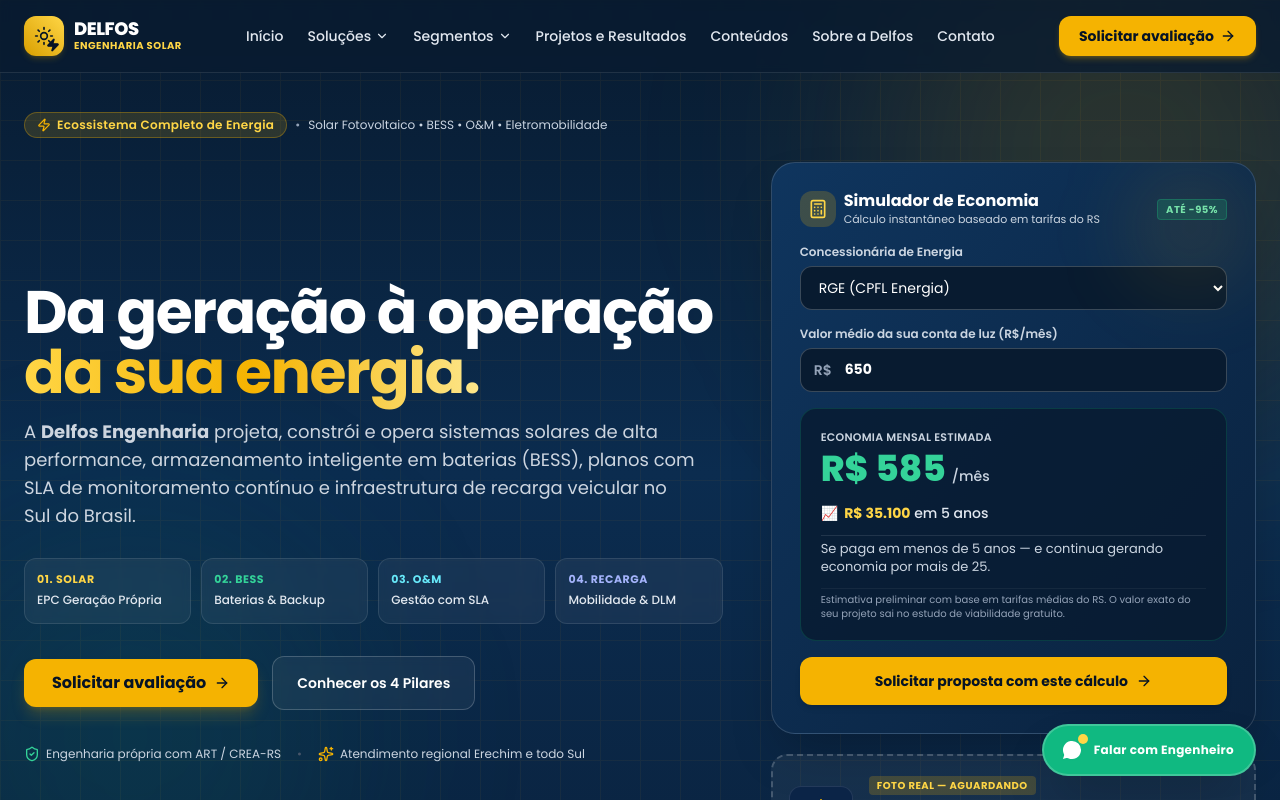
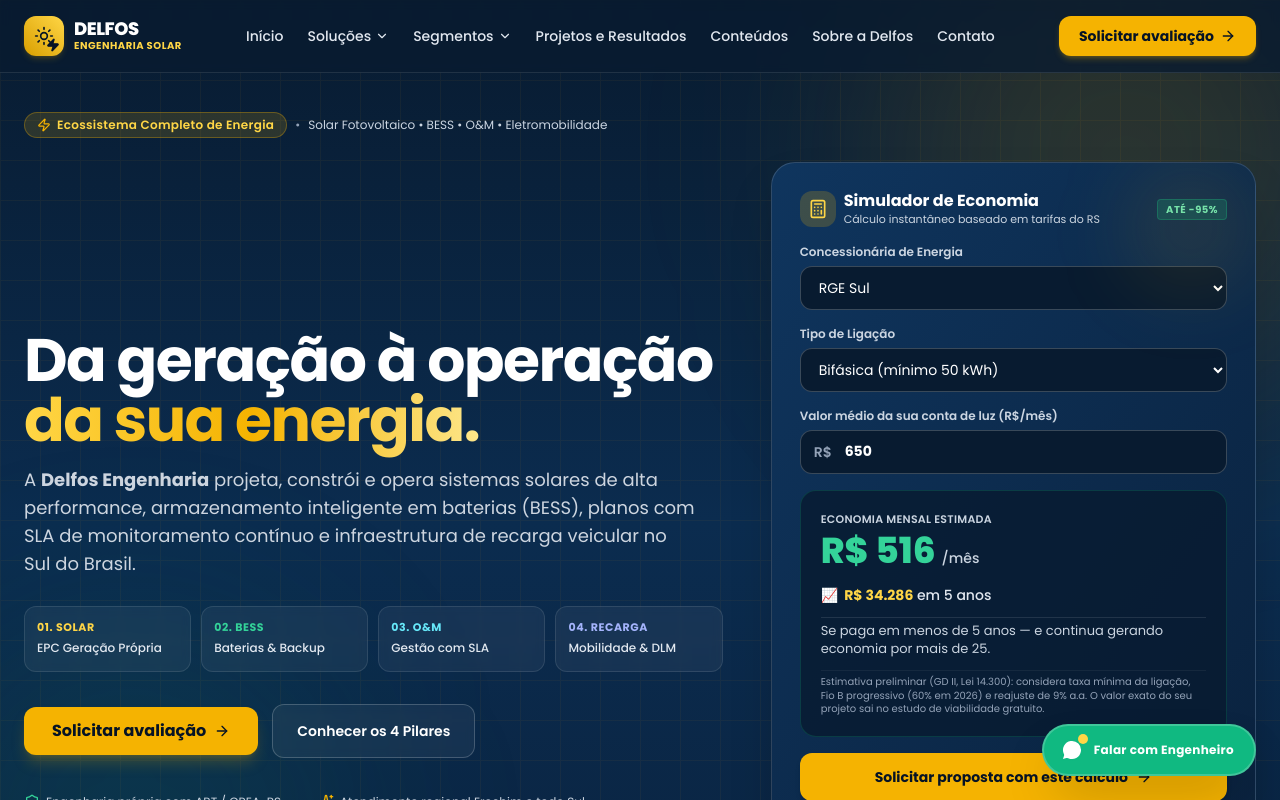
Before and after one commit to joaovictorbfuchs-cell/landing-page-delfos, a React (Vite) app: page / in a window 1280 px wide. Shown: the top 800 px of the page. Built offline with nearby package versions, Linux system fonts and the light colour scheme; what pocketbase would draw is missing.

Commit message:
feat: atualizar calculadora do hero com modelo GD II corrigido da Lei 14.300

```diff
--- a/src/components/Hero.tsx
+++ b/src/components/Hero.tsx
@@ -8,22 +8,96 @@
     origem?: string
     valorConta?: number
     concessionaria?: string
+    tipoLigacao?: string
   }) => void
 }
 
-const CONCESSIONARIAS_RS = [
-  { id: 'rge', nome: 'RGE (CPFL Energia)', tarifaMediaKwh: 0.96 },
-  { id: 'ceee', nome: 'CEEE Equatorial', tarifaMediaKwh: 0.94 },
+/**
+ * Parâmetros tarifários B1 residencial (2026) e Fio B cheio (R$/kWh)
+ * Fontes de referência: Homologações tarifárias ANEEL / Cooperativas RS e SC
+ */
+interface ConcessionariaParam {
+  id: string
+  nome: string
+  tarifa: number // Tarifa cheia B1 (TE + TUSD) em R$/kWh
+  fioB: number // Componente Fio B em R$/kWh
+  fonte: string // Referência / vigência para documentação
+}
+
+const CONCESSIONARIAS: ConcessionariaParam[] = [
+  // RGE B1 residencial: tarifa R$ 0,945/kWh | Fio B R$ 0,30/kWh — jun/2026 ANEEL
   {
-    id: 'cooperativas',
-    nome: 'Cooperativas Regionais (Creral, Ceriluz, etc.)',
-    tarifaMediaKwh: 0.89,
+    id: 'rge',
+    nome: 'RGE Sul',
+    tarifa: 0.945,
+    fioB: 0.3,
+    fonte: 'RGE B1 0,945 / Fio B 0,30 — jun/2026 ANEEL',
   },
-  { id: 'outra', nome: 'Outra concessionária / RS', tarifaMediaKwh: 0.93 },
+  // CEEE Equatorial B1: tarifa R$ 0,822/kWh | Fio B R$ 0,26/kWh — nov/2025-2026 ANEEL
+  {
+    id: 'ceee',
+    nome: 'CEEE Equatorial',
+    tarifa: 0.822,
+    fioB: 0.26,
+    fonte: 'CEEE B1 0,822 / Fio B 0,26 — ANEEL 2026',
+  },
+  // Celesc B1: tarifa R$ 0,950/kWh | Fio B R$ 0,29/kWh — ago/2026 ANEEL
+  {
+    id: 'celesc',
+    nome: 'Celesc',
+    tarifa: 0.95,
+    fioB: 0.29,
+    fonte: 'Celesc B1 0,950 / Fio B 0,29 — ANEEL 2026',
+  },
+  // Copel B1: tarifa R$ 0,768/kWh | Fio B R$ 0,23/kWh — jun/2026 ANEEL
+  {
+    id: 'copel',
+    nome: 'Copel',
+    tarifa: 0.768,
+    fioB: 0.23,
+    fonte: 'Copel B1 0,768 / Fio B 0,23 — ANEEL 2026',
+  },
+  // Cooperativas RS/SC (média Cermissões / Certel): tarifa R$ 0,60/kWh | Fio B R$ 0,18/kWh
+  {
+    id: 'cooperativa',
+    nome: 'Cooperativa (RS/SC)',
+    tarifa: 0.6,
+    fioB: 0.18,
+    fonte: 'Cooperativas RS/SC (média Cermissões/Certel) tarifa 0,60 / Fio B 0,18',
+  },
+  // Outra no RS: tarifa R$ 0,90/kWh | Fio B R$ 0,28/kWh
+  {
+    id: 'outra',
+    nome: 'Outra no RS',
+    tarifa: 0.9,
+    fioB: 0.28,
+    fonte: 'Outra no RS tarifa 0,90 / Fio B 0,28 — média ponderada RS',
+  },
 ]
+
+interface TipoLigacaoParam {
+  id: string
+  nome: string
+  minimoKwh: number
+}
+
+const TIPOS_LIGACAO: TipoLigacaoParam[] = [
+  { id: 'monofasica', nome: 'Monofásica (mínimo 30 kWh)', minimoKwh: 30 },
+  { id: 'bifasica', nome: 'Bifásica (mínimo 50 kWh)', minimoKwh: 50 },
+  { id: 'trifasica', nome: 'Trifásica (mínimo 100 kWh)', minimoKwh: 100 },
+]
+
+// Percentual de cobrança do Fio B por ano (Lei 14.300/2021, art. 27 — GD II progressivo a partir de 2026)
+function getPctFioB(ano: number): number {
+  if (ano <= 2026) return 0.6
+  if (ano === 2027) return 0.75
+  if (ano === 2028) return 0.9
+  return 1.0
+}
 
 export default function Hero({ onSolicitarAvaliacao }: HeroProps) {
   const [concessionariaId, setConcessionariaId] = useState('rge')
+  const [tipoLigacaoId, setTipoLigacaoId] = useState('bifasica')
   const [valorContaInput, setValorContaInput] = useState('650')
 
   // Parse numeric bill
@@ -33,32 +107,67 @@
     return isNaN(parsed) || parsed <= 0 ? 0 : parsed
   }, [valorContaInput])
 
-  // Simple client-side simulation (tarifa típica RS, ~90-95% redução menos custo de disponibilidade/taxa mínima)
+  // Modelo GD II corrigido (Lei 14.300/2021 + ANEEL REN 1000/2021)
   const estimativa = useMemo(() => {
     if (valorConta <= 0) return null
-    const conc = CONCESSIONARIAS_RS.find((c) => c.id === concessionariaId) || CONCESSIONARIAS_RS[0]
-    // Consumo aprox em kWh
-    const consumoKwh = Math.round(valorConta / conc.tarifaMediaKwh)
-    // Custo de disponibilidade mínimo residual (ex: trifásico ~R$ 60-80 ou bifásico ~R$ 50)
-    const taxaResidual = Math.min(65, valorConta * 0.1)
-    const economiaMensal = Math.max(0, Math.round(valorConta - taxaResidual))
-    const economiaAnual = Math.round(economiaMensal * 12)
-    const economia5Anos = Math.round(economiaAnual * 5)
+
+    const conc = CONCESSIONARIAS.find((c) => c.id === concessionariaId) || CONCESSIONARIAS[0]
+    const ligacao = TIPOS_LIGACAO.find((l) => l.id === tipoLigacaoId) || TIPOS_LIGACAO[1]
+    const anoBase = new Date().getFullYear() // 2026
+
+    // Estimativa de consumo mensal em kWh a partir do valor da conta e da tarifa cheia
+    const consumo = valorConta / conc.tarifa
+    if (consumo <= 0) return null
+
+    // Simultaneidade fixa de 30% para residencial/geral no hero
+    const simultaneidade = 0.3
+    const autoconsumo = consumo * simultaneidade
+    const injetada = consumo - autoconsumo
+    const consumoRede = consumo - autoconsumo
+    const compensada = Math.min(injetada, consumoRede)
+    const consumoFaturado = consumoRede - compensada // = 0 quando geração = consumo
+
+    // Taxa mínima (custo de disponibilidade): só cobrada quando o consumo faturado fica ABAIXO do mínimo
+    const consumoCobrado = Math.max(consumoFaturado, ligacao.minimoKwh)
+
+    // Ano base (ano 1)
+    const pctFioBAtual = getPctFioB(anoBase)
+    const contaComSolar = consumoCobrado * conc.tarifa + injetada * conc.fioB * pctFioBAtual
+    const contaSemSolar = consumo * conc.tarifa // ~ valorConta
+    const economiaMensal = Math.max(0, contaSemSolar - contaComSolar)
+
+    // Projeção em 5 anos com reajuste tarifário de 9% a.a. e Fio B progressivo da Lei 14.300
+    const reajusteAnual = 0.09
+    let economia5Anos = 0
+
+    for (let a = 1; a <= 5; a++) {
+      const ano = anoBase + a - 1
+      const tarifaAno = conc.tarifa * Math.pow(1 + reajusteAnual, a - 1)
+      const fioBAno = conc.fioB * Math.pow(1 + reajusteAnual, a - 1)
+      const pctFioB = getPctFioB(ano)
+
+      const semSolarAno = consumo * tarifaAno * 12
+      const comSolarAno = (consumoCobrado * tarifaAno + injetada * fioBAno * pctFioB) * 12
+      const ecoAno = Math.max(0, semSolarAno - comSolarAno)
+      economia5Anos += ecoAno
+    }
 
     return {
-      consumoKwh,
-      economiaMensal,
-      economiaAnual,
-      economia5Anos,
+      consumoKwh: Math.round(consumo),
+      economiaMensal: Math.round(economiaMensal),
+      economia5Anos: Math.round(economia5Anos),
     }
-  }, [valorConta, concessionariaId])
+  }, [valorConta, concessionariaId, tipoLigacaoId])
+
   const handleSimularSubmit = (e: React.FormEvent) => {
     e.preventDefault()
-    const conc = CONCESSIONARIAS_RS.find((c) => c.id === concessionariaId)?.nome || 'RGE'
+    const conc = CONCESSIONARIAS.find((c) => c.id === concessionariaId)?.nome || 'RGE Sul'
+    const lig = TIPOS_LIGACAO.find((l) => l.id === tipoLigacaoId)?.nome || 'Bifásica'
     onSolicitarAvaliacao({
       origem: 'calculadora-hero',
       valorConta: valorConta || undefined,
       concessionaria: conc,
+      tipoLigacao: lig,
     })
   }
 
@@ -215,9 +324,31 @@
                     onChange={(e) => setConcessionariaId(e.target.value)}
                     className="w-full bg-[#081B30] text-white border border-white/20 rounded-xl px-3.5 py-2.5 text-sm focus:outline-none focus:ring-2 focus:ring-solar-400"
                   >
-                    {CONCESSIONARIAS_RS.map((c) => (
+                    {CONCESSIONARIAS.map((c) => (
                       <option key={c.id} value={c.id} className="bg-midnight-950 text-white">
                         {c.nome}
+                      </option>
+                    ))}
+                  </select>
+                </div>
+
+                {/* Tipo de ligação */}
+                <div>
+                  <label
+                    htmlFor="sim-ligacao"
+                    className="block text-xs font-semibold text-slate-300 mb-1.5"
+                  >
+                    Tipo de Ligação
+                  </label>
+                  <select
+                    id="sim-ligacao"
+                    value={tipoLigacaoId}
+                    onChange={(e) => setTipoLigacaoId(e.target.value)}
+                    className="w-full bg-[#081B30] text-white border border-white/20 rounded-xl px-3.5 py-2.5 text-sm focus:outline-none focus:ring-2 focus:ring-solar-400"
+                  >
+                    {TIPOS_LIGACAO.map((l) => (
+                      <option key={l.id} value={l.id} className="bg-midnight-950 text-white">
+                        {l.nome}
                       </option>
                     ))}
                   </select>
@@ -275,9 +406,10 @@
                       Se paga em menos de 5 anos — e continua gerando economia por mais de 25.
                     </p>
 
-                    {/* Disclaimer */}
+                    {/* Disclaimer atualizado para refletir o novo modelo */}
                     <p className="text-[10px] text-slate-400 leading-snug pt-1 border-t border-white/5">
-                      Estimativa preliminar com base em tarifas médias do RS. O valor exato do seu
+                      Estimativa preliminar (GD II, Lei 14.300): considera taxa mínima da ligação,
+                      Fio B progressivo (60% em 2026) e reajuste de 9% a.a. O valor exato do seu
                       projeto sai no estudo de viabilidade gratuito.
                     </p>
                   </div>
--- a/src/lib/pocketbase/schema.json
+++ b/src/lib/pocketbase/schema.json
@@ -1,5 +1,5 @@
 {
-  "generatedAt": "2026-10-17T15:40:16.594Z",
+  "generatedAt": "2026-10-17T16:05:26.878Z",
   "collections": [
     {
       "name": "users",
--- a/src/pages/Index.tsx
+++ b/src/pages/Index.tsx
@@ -47,6 +47,7 @@
     origem?: string
     valorConta?: number
     concessionaria?: string
+    tipoLigacao?: string
   }) => {
     setFormContext((prev) => ({
       ...prev,
```
Also changed, not shown: .skip.config.json.
